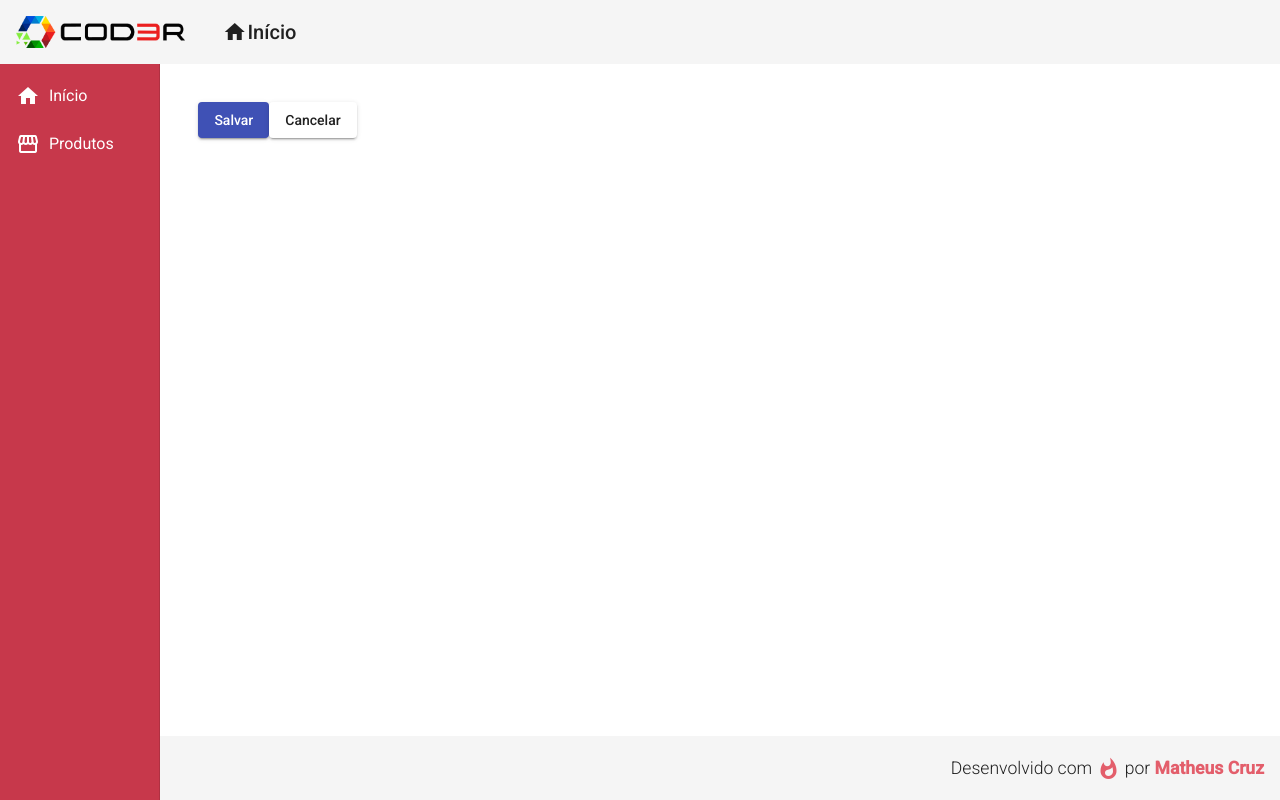
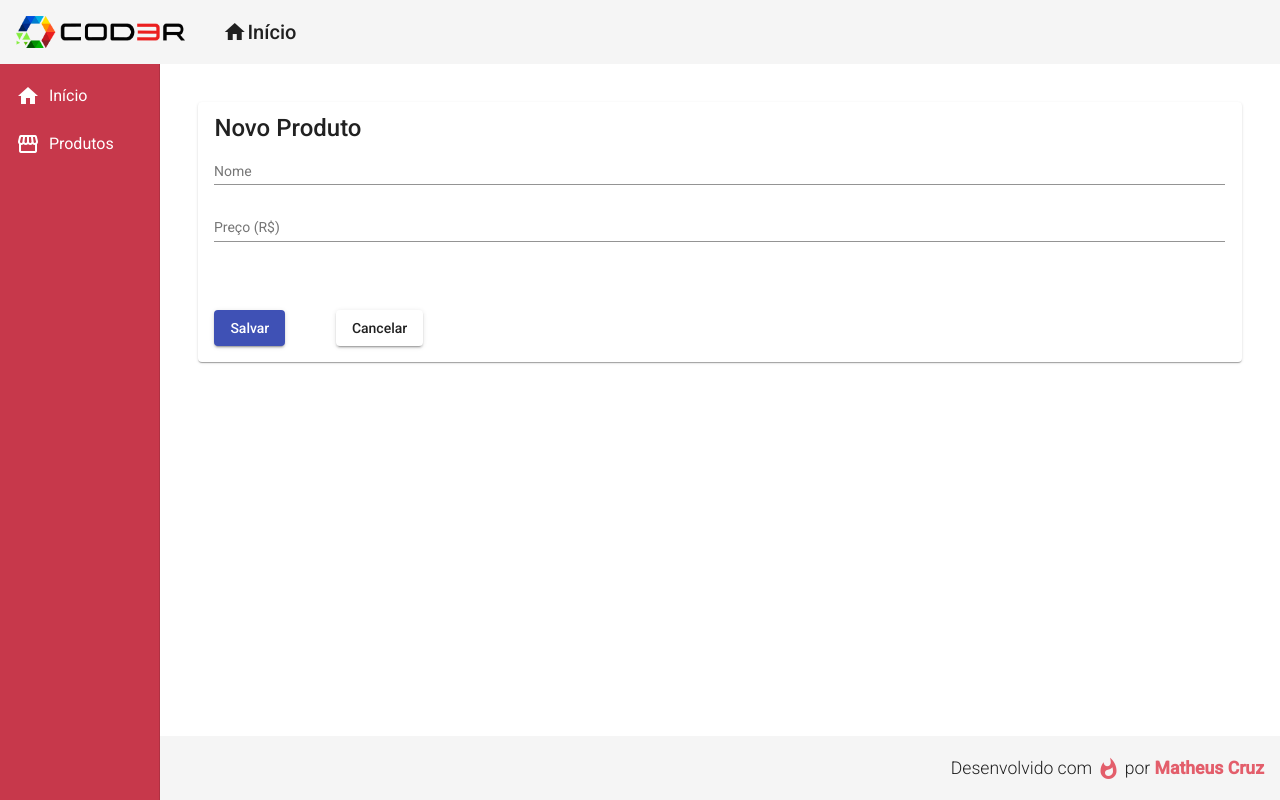
Before and after one commit to theusccruz/AppAngular-CursoCod3r, an Angular app in the folder frontend/: page /products/create in a window 1280 px wide. Built offline with nearby package versions, Linux system fonts and the light colour scheme.

Commit message:
criação de form

```diff
--- a/frontend/src/app/components/product/product-create/product-create.component.css
+++ b/frontend/src/app/components/product/product-create/product-create.component.css
@@ -0,0 +1,8 @@
+form {
+    display: flex;
+    flex-direction: column;
+}
+button {
+    margin-top: 5%;
+    margin-right: 5%;
+}
--- a/frontend/src/app/components/product/product-create/product-create.component.html
+++ b/frontend/src/app/components/product/product-create/product-create.component.html
@@ -1,6 +1,21 @@
+<mat-card>
+    <mat-card-title>Novo Produto</mat-card-title>
+
+    <form>
+        <mat-form-field>
+            <input matInput placeholder="Nome"
+            [(ngModel)]="product.name" name="name">
+        </mat-form-field>
+        <mat-form-field>
+            <input matInput placeholder="Preço (R$)"
+            [(ngModel)]="product.price" name="price">
+        </mat-form-field>
+    </form>
+
     <button mat-raised-button (click)="createProduct()" color="primary">
         Salvar
     </button>
     <button mat-raised-button (click)="cancel()">
         Cancelar
     </button>
+</mat-card>
--- a/frontend/src/app/components/product/product.service.ts
+++ b/frontend/src/app/components/product/product.service.ts
@@ -15,8 +15,8 @@
     private _http: HttpClient) { }
 
   showMessage(msg: string): void {
-    this._snackbar.open(msg, 'X', {
-      duration: 1000,
+    this._snackbar.open(msg, 'Fechar', {
+      duration: 2000,
       horizontalPosition: "right",
       verticalPosition: "top"
     })
```
Also changed, not shown: frontend/src/app/app.module.ts (+7 -2 lines). Lines whose indentation alone changed are shown as unchanged.
